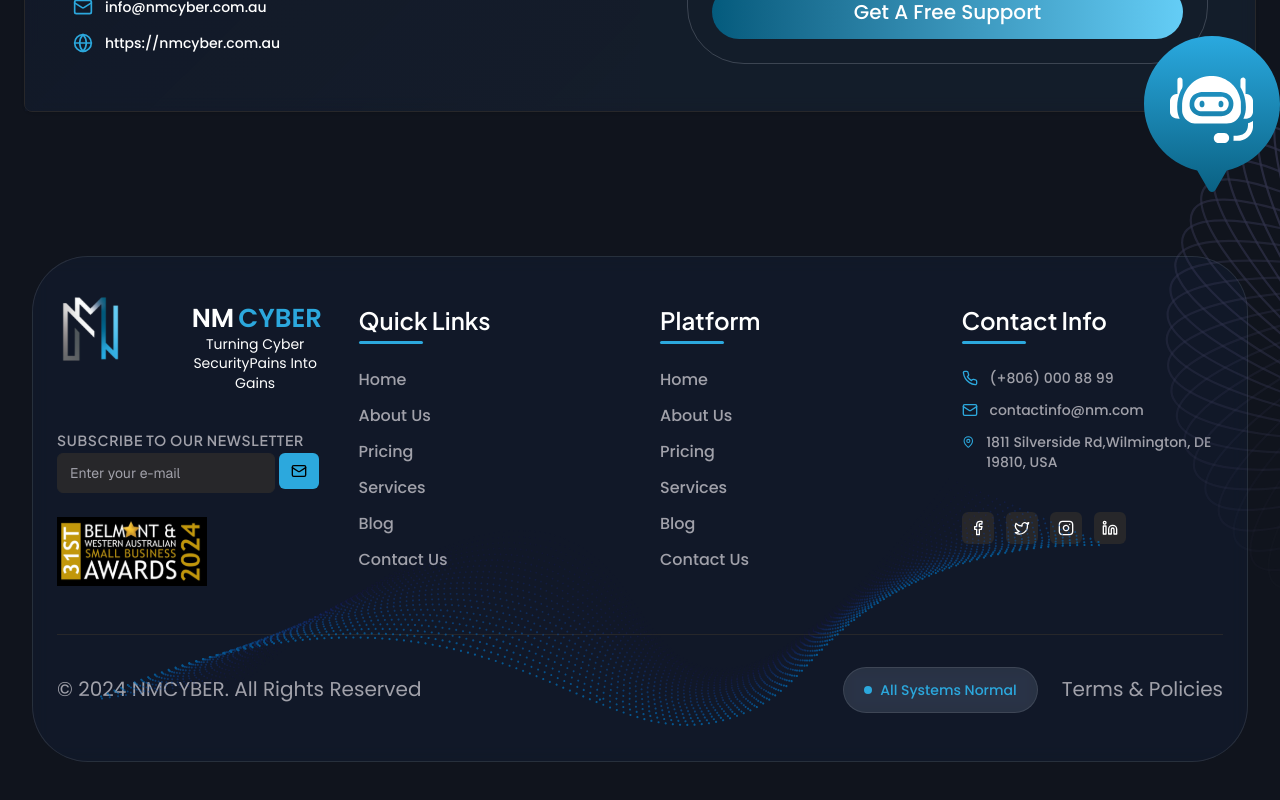
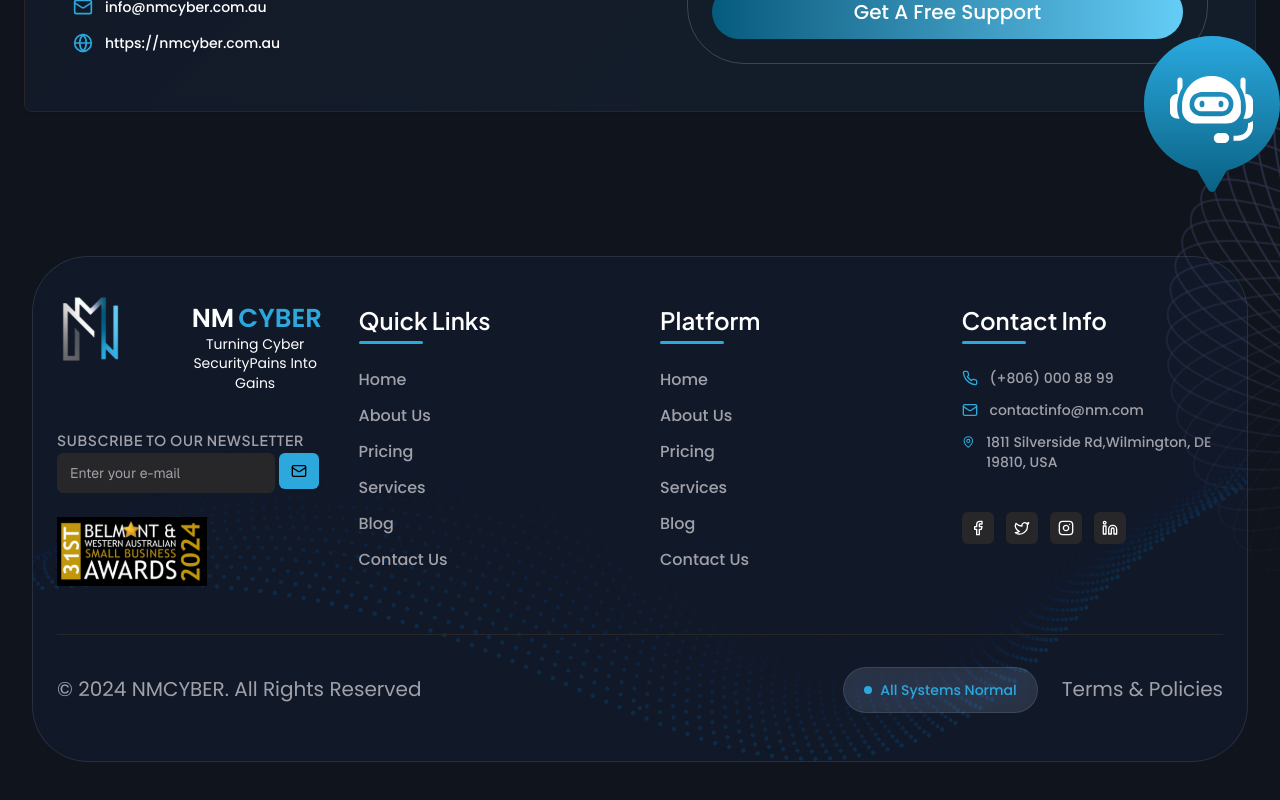
Before and after one commit to nmcyber/nmcyber-website-2.0, a Next.js app: page / in a window 1280 px wide. Shown: the part 7668-8468 px from the top of the page. Built offline with nearby package versions, Linux system fonts and the light colour scheme.

Commit message:
Refactor footer layout and remove unused prop
Footer component layout was updated for improved centering and background handling. The unused 'className' prop was removed from the Footer usage in RootLayout.

```diff
--- a/app/layout.tsx
+++ b/app/layout.tsx
@@ -44,7 +44,7 @@ export default function RootLayout({ children }: { children: React.ReactNode })
             <main className="flex relative flex-col pt-[4rem] items-center justify-between">
               {children}
             </main>
-            <Footer className="relative w-full" />
+            <Footer />
           </div>
         </div>
         <Toaster />
--- a/components/wrapper/footer.tsx
+++ b/components/wrapper/footer.tsx
@@ -12,9 +12,9 @@ import { SocialLinks } from './footer/social-links';
 export default function Footer({ className = '' }: { className?: string }) {
   return (
     <footer className={cn(`py-16 ${className} relative`)}>
-      {/* Outer rounded container to match design */}
+      <div className="w-full flex justify-center">
         <div className="relative mx-4 md:mx-8 rounded-[56px] border border-white/10 bg-blue-500/5 backdrop-blur-sm overflow-hidden  hover:border-t-accent/50 hover:border-r-accent/50 hover:border-l-accent/50 transition-all duration-300 z-10">
-        <div className="container mx-auto px-6 py-12 z-10 relative gap-10">
+          <div className="px-6 py-12 z-10 relative gap-10">
             <div className="grid grid-cols-1 md:grid-cols-2 lg:grid-cols-4 gap-10 mb-12">
               {/* Column 1: Company Info & Newsletter */}
               <div className="space-y-6">
@@ -39,10 +39,16 @@ export default function Footer({ className = '' }: { className?: string }) {
             {/* Bottom Section */}
             <FooterBottom />
           </div>
+          {/* Background inside the constrained container */}
+          <div className="absolute inset-0 z-0 hidden md:block">
+            <Image
+              src={'/images/footer_wave.svg'}
+              alt="Footer Background"
+              fill
+              className="absolute bottom-0 left-0 w-full h-full object-cover opacity-30"
+            />
           </div>
-      {/* {Background} */}
-      <div className="absolute item-center bottom-25 left-25 z-30 hidden md:block">
-        <Image src={'/images/footer_wave.svg'} alt="Footer Background" width={1000} height={1000} />
+        </div>
       </div>
     </footer>
   );
```
Lines whose indentation alone changed are shown as unchanged.
